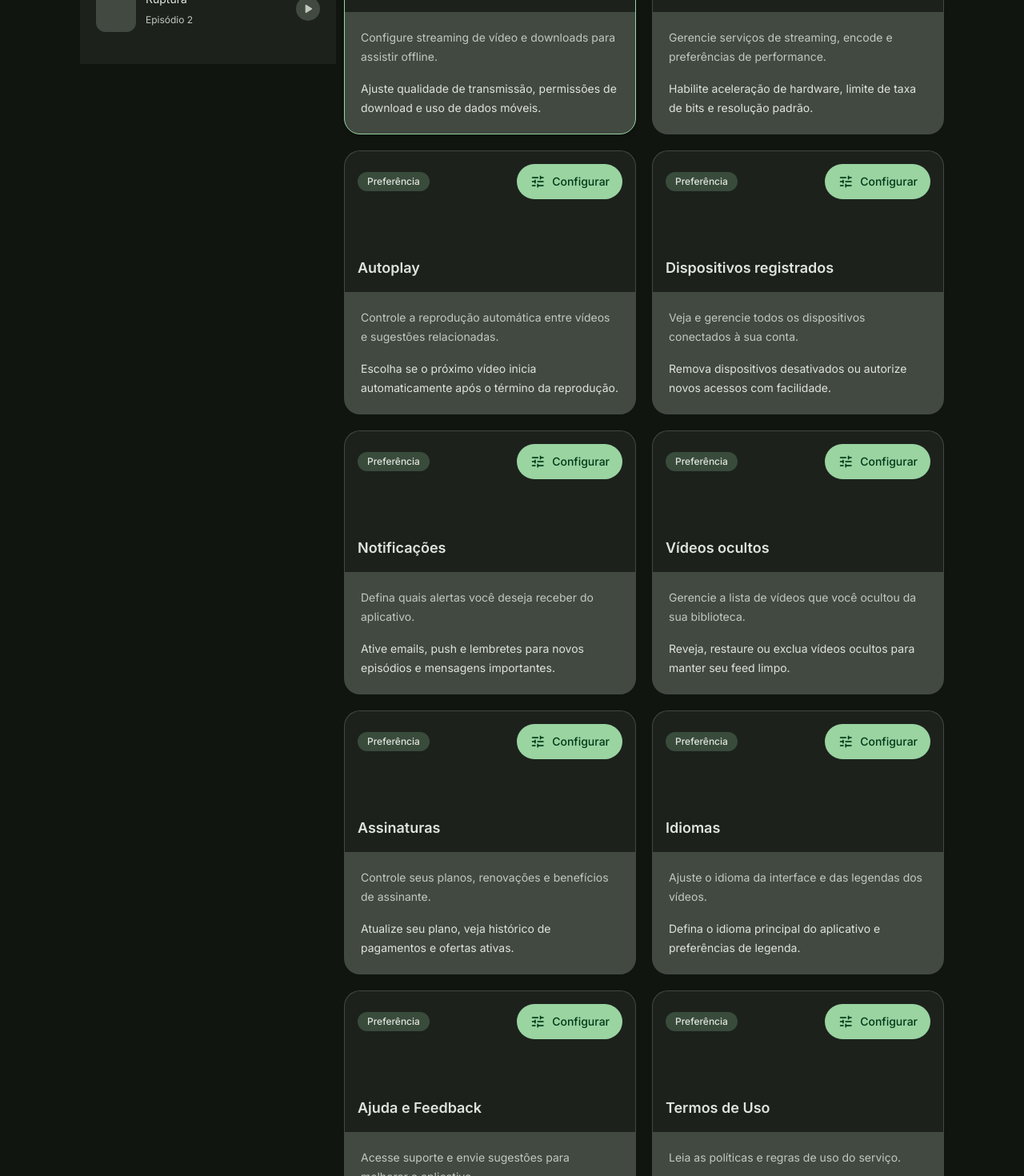
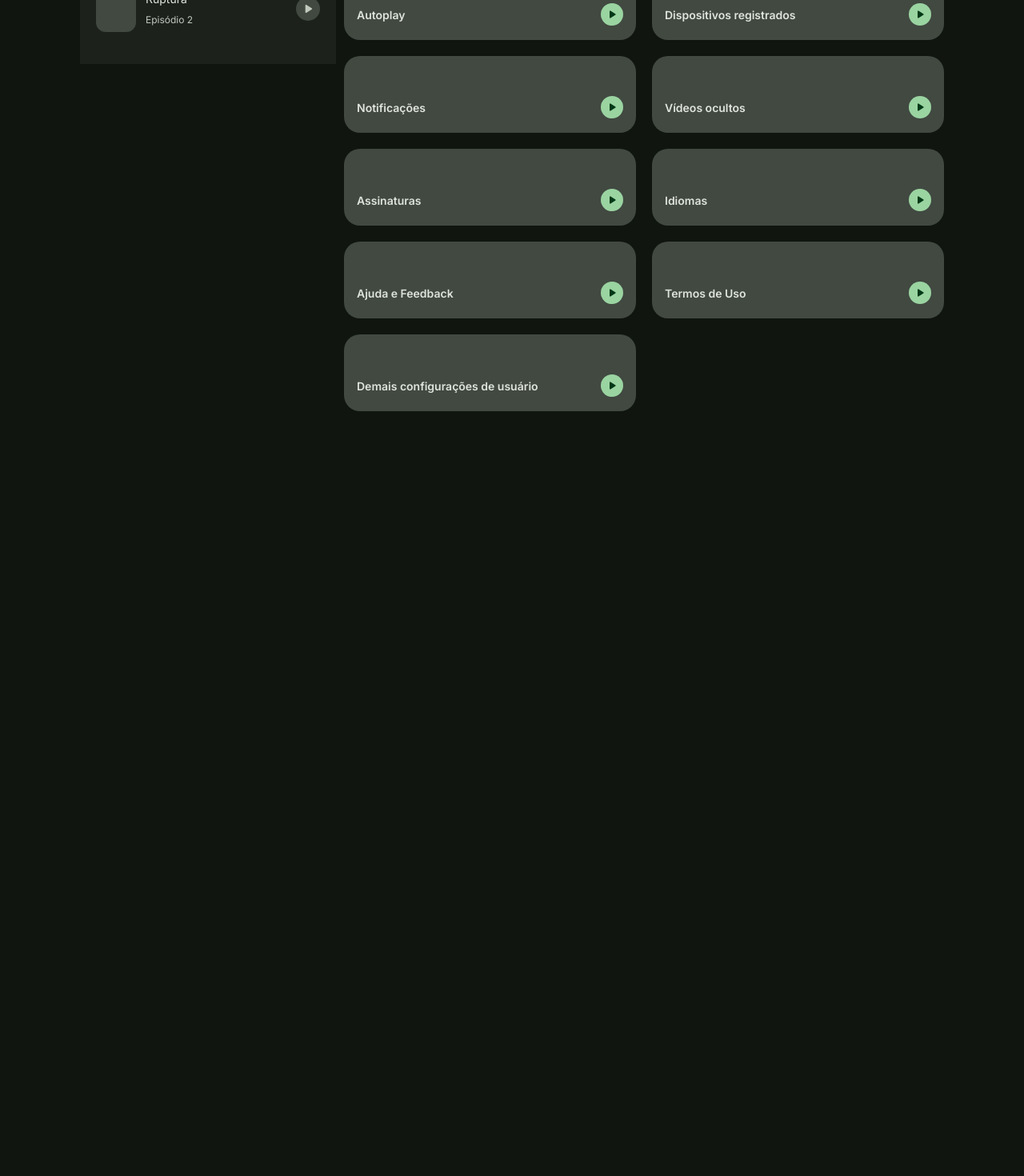
Before and after one commit to GuilhermeAmaralGuerra/StreamProjectA3, a React (Vite) app in the folder frontend/: page /dashboard/configuracoes in a window 1280 px wide. Shown: the part 720-2190 px from the top of the page at 80% size. After the commit the page ends 1234 px from the top, so only its background shows below. Built offline with nearby package versions, Linux system fonts and the light colour scheme.

Commit message:
feat: refatorar componentes de configurações, favoritos e ver mais tarde para melhorar a interface e a usabilidade

```diff
--- a/frontend/src/dashboard/configuracoes/configuracoes.jsx
+++ b/frontend/src/dashboard/configuracoes/configuracoes.jsx
@@ -1,68 +1,23 @@
 import { useEffect, useState } from 'react'
 
 const sections = [
-  {
-    title: 'Transmissão e Download',
-    description: 'Configure streaming de vídeo e downloads para assistir offline.',
-    details: 'Ajuste qualidade de transmissão, permissões de download e uso de dados móveis.'
-  },
-  {
-    title: 'Transmissão',
-    description: 'Gerencie serviços de streaming, encode e preferências de performance.',
-    details: 'Habilite aceleração de hardware, limite de taxa de bits e resolução padrão.'
-  },
-  {
-    title: 'Autoplay',
-    description: 'Controle a reprodução automática entre vídeos e sugestões relacionadas.',
-    details: 'Escolha se o próximo vídeo inicia automaticamente após o término da reprodução.'
-  },
-  {
-    title: 'Dispositivos registrados',
-    description: 'Veja e gerencie todos os dispositivos conectados à sua conta.',
-    details: 'Remova dispositivos desativados ou autorize novos acessos com facilidade.'
-  },
-  {
-    title: 'Notificações',
-    description: 'Defina quais alertas você deseja receber do aplicativo.',
-    details: 'Ative emails, push e lembretes para novos episódios e mensagens importantes.'
-  },
-  {
-    title: 'Vídeos ocultos',
-    description: 'Gerencie a lista de vídeos que você ocultou da sua biblioteca.',
-    details: 'Reveja, restaure ou exclua vídeos ocultos para manter seu feed limpo.'
-  },
-  {
-    title: 'Assinaturas',
-    description: 'Controle seus planos, renovações e benefícios de assinante.',
-    details: 'Atualize seu plano, veja histórico de pagamentos e ofertas ativas.'
-  },
-  {
-    title: 'Idiomas',
-    description: 'Ajuste o idioma da interface e das legendas dos vídeos.',
-    details: 'Defina o idioma principal do aplicativo e preferências de legenda.'
-  },
-  {
-    title: 'Ajuda e Feedback',
-    description: 'Acesse suporte e envie sugestões para melhorar o aplicativo.',
-    details: 'Envie comentários, reporte problemas ou consulte a documentação de ajuda.'
-  },
-  {
-    title: 'Termos de Uso',
-    description: 'Leia as políticas e regras de uso do serviço.',
-    details: 'Atualize-se sobre privacidade, direitos autorais e responsabilidades do usuário.'
-  },
-  {
-    title: 'Demais configurações de usuário',
-    description: 'Personalize definições gerais da sua conta e experiência de uso.',
-    details: 'Gerencie preferências de acessibilidade, conta e opções avançadas.'
-  }
+  'Transmissão e Download',
+  'Transmissão',
+  'Autoplay',
+  'Dispositivos registrados',
+  'Notificações',
+  'Vídeos ocultos',
+  'Assinaturas',
+  'Idiomas',
+  'Ajuda e Feedback',
+  'Termos de Uso',
+  'Demais configurações de usuário'
 ]
 
 function Configuracoes() {
   const [notifications, setNotifications] = useState(true)
   const [darkMode, setDarkMode] = useState(true)
   const [autoplay, setAutoplay] = useState(false)
-  const [activeSection, setActiveSection] = useState(sections[0].title)
 
   useEffect(() => {
     window.setMaterialTheme?.('green', darkMode ? 'dark' : 'light')
@@ -135,43 +90,26 @@ function Configuracoes() {
         </div>
       </section>
 
-      <section className="grid auto-rows-fr gap-5 md:grid-cols-2">
-        {sections.map((section) => {
-          const isActive = activeSection === section.title
+      <section className="grid auto-rows-[96px] gap-5 md:grid-cols-2">
+        {sections.map((title) => (
+          <div key={title} className="relative min-w-0">
+            <article className="absolute inset-0 flex min-w-0 flex-col overflow-hidden rounded-[20px] bg-(--md-sys-color-outline-variant)">
+              <div className="h-8"></div>
 
-          return (
-            <div key={section.title} className="min-w-0">
-              <article className={`flex h-full min-h-80 min-w-0 flex-col overflow-hidden rounded-[20px] border bg-(--md-sys-color-outline-variant) transition ${isActive ? 'border-(--md-sys-color-primary) shadow-md shadow-(--md-sys-color-shadow/15)' : 'border-transparent'}`}>
-                <div className="relative h-44 overflow-hidden bg-(--md-sys-color-surface-container)">
-                  <div className="absolute inset-x-0 top-0 flex items-center justify-between gap-3 p-4">
-                    <span className="rounded-full bg-(--md-sys-color-secondary-container) px-3 py-1 text-xs font-medium text-(--md-sys-color-on-surface)">
-                      {isActive ? 'Selecionado' : 'Preferência'}
-                    </span>
+              <div className="relative flex flex-1 items-center gap-2.5 justify-between py-3 px-4">
+                <p className="truncate text-[14px] font-semibold text-(--md-sys-color-on-surface)">{title}</p>
+
                 <button
                   type="button"
-                      aria-label={`Configurar ${section.title}`}
-                      onClick={() => setActiveSection(section.title)}
-                      className="flex h-11 items-center justify-center gap-2 rounded-full bg-(--md-sys-color-primary) px-4 text-sm font-medium text-(--md-sys-color-on-primary) transition hover:opacity-90"
+                  aria-label={`Abrir ${title}`}
+                  className="flex p-1.25 items-center justify-center rounded-full bg-(--md-sys-color-primary) text-(--md-sys-color-on-primary)"
                 >
-                      <span className="material-symbols-rounded fill text-[20px]!">tune</span>
-                      Configurar
+                  <span className="material-symbols-rounded fill text-[18px]!">play_arrow</span>
                 </button>
-                  </div>
-                  <div className="absolute bottom-4 left-4 right-4">
-                    <p className="truncate text-lg font-semibold text-(--md-sys-color-on-surface)">{section.title}</p>
-                  </div>
-                </div>
-
-                <div className="relative flex flex-1 flex-col justify-between gap-4 p-5">
-                  <div>
-                    <p className="text-sm leading-6 text-(--md-sys-color-on-surface-variant)">{section.description}</p>
-                  </div>
-                  <p className="text-sm leading-6 text-(--md-sys-color-on-surface)">{section.details}</p>
               </div>
             </article>
           </div>
-          )
-        })}
+        ))}
       </section>
     </div>
   )
--- a/frontend/src/dashboard/favoritos/favoritos.jsx
+++ b/frontend/src/dashboard/favoritos/favoritos.jsx
@@ -11,12 +11,25 @@ function Favoritos() {
         <span className="rounded-full bg-(--md-sys-color-secondary-container) px-4 py-2 text-sm font-medium text-(--md-sys-color-on-surface)">{favorites.length} itens</span>
       </header>
 
-      <div className="grid gap-4 md:grid-cols-2">
+      <div className="grid auto-rows-[96px] gap-4 md:grid-cols-2">
         {favorites.map((item) => (
-          <article key={item} className="rounded-[30px] border border-(--md-sys-color-outline-variant) bg-(--md-sys-color-surface) p-5 shadow-sm shadow-(--md-sys-color-shadow/5)">
-            <h2 className="text-lg font-semibold text-(--md-sys-color-on-surface)">{item}</h2>
-            <p className="mt-2 text-sm text-(--md-sys-color-on-surface-variant)">Conteúdo guardado para você voltar a assistir depois.</p>
-          </article>
+          <div key={item} className="relative min-w-0">
+            <article className="absolute inset-0 flex min-w-0 flex-col overflow-hidden rounded-[20px] bg-(--md-sys-color-outline-variant)">
+              <div className="h-8"></div>
+
+              <div className="relative flex flex-1 items-center gap-2.5 justify-between py-3 px-4">
+                <p className="truncate text-[14px] font-semibold text-(--md-sys-color-on-surface)">{item}</p>
+
+                <button
+                  type="button"
+                  aria-label={`Assistir ${item}`}
+                  className="flex p-1.25 items-center justify-center rounded-full bg-(--md-sys-color-primary) text-(--md-sys-color-on-primary)"
+                >
+                  <span className="material-symbols-rounded fill text-[18px]!">play_arrow</span>
+                </button>
+              </div>
+            </article>
+          </div>
         ))}
       </div>
     </section>
--- a/frontend/src/dashboard/ver-mais-tarde/ver-mais-tarde.jsx
+++ b/frontend/src/dashboard/ver-mais-tarde/ver-mais-tarde.jsx
@@ -13,12 +13,25 @@ function VerMaisTarde() {
         </button>
       </header>
 
-      <div className="grid gap-4 md:grid-cols-2">
+      <div className="grid auto-rows-[96px] gap-4 md:grid-cols-2">
         {later.map((title) => (
-          <article key={title} className="rounded-[30px] border border-(--md-sys-color-outline-variant) bg-(--md-sys-color-surface) p-5 shadow-sm shadow-(--md-sys-color-shadow/5)">
-            <h2 className="text-lg font-semibold text-(--md-sys-color-on-surface)">{title}</h2>
-            <p className="mt-2 text-sm text-(--md-sys-color-on-surface-variant)">Colocado na lista para assistir em outro momento.</p>
-          </article>
+          <div key={title} className="relative min-w-0">
+            <article className="absolute inset-0 flex min-w-0 flex-col overflow-hidden rounded-[20px] bg-(--md-sys-color-outline-variant)">
+              <div className="h-8"></div>
+
+              <div className="relative flex flex-1 items-center gap-2.5 justify-between py-3 px-4">
+                <p className="truncate text-[14px] font-semibold text-(--md-sys-color-on-surface)">{title}</p>
+
+                <button
+                  type="button"
+                  aria-label={`Assistir ${title}`}
+                  className="flex p-1.25 items-center justify-center rounded-full bg-(--md-sys-color-primary) text-(--md-sys-color-on-primary)"
+                >
+                  <span className="material-symbols-rounded fill text-[18px]!">play_arrow</span>
+                </button>
+              </div>
+            </article>
+          </div>
         ))}
       </div>
     </section>
```
Also changed, not shown: frontend/src/dashboard/side-bar/side-bar.jsx (+4 -8 lines). Lines whose indentation alone changed are shown as unchanged.
